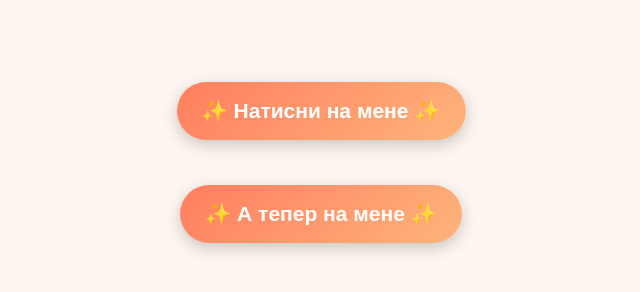
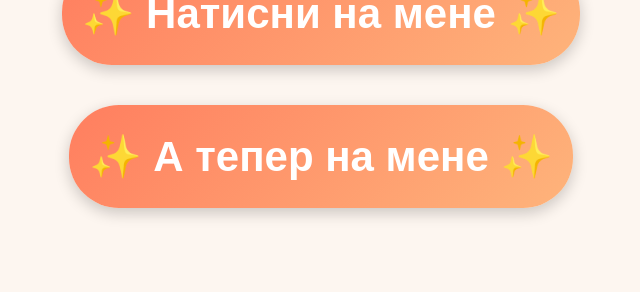
Before and after one commit to Karina2023h/foto, a plain HTML site: page index.html in a window 1280 px wide. Shown: the whole page, without its empty margins (319-959 px from the left). Drawn offline with Linux system fonts and the light colour scheme.

Commit message:
dxfcgvhb

```diff
--- a/index.html
+++ b/index.html
@@ -13,7 +13,7 @@
       flex-direction: column;
       align-items: center;
       justify-content: center;
-      height: 100vh;
+      height: 110vh;
       overflow: hidden;
     }
 
@@ -23,12 +23,13 @@
     }
 
     button {
-      margin-top: 45px;
-      padding: 17px 25px;
-      font-size: 21px;
+      margin-top: 25px;
+      margin-bottom: 15px;
+      padding: 27px 20px;
+      font-size: 42px;
       background: linear-gradient(135deg, #ff7e5f, #feb47b);
       border: none;
-      border-radius: 30px;
+      border-radius: 50px;
       color: white;
       font-weight: bold;
       cursor: pointer;
@@ -67,7 +68,7 @@
 <body>
   <button>✨ Натисни на мене ✨</button>
   <button onclick="startDrawing()">✨ А тепер на мене ✨</button>
-  <canvas id="canvas" width="500" height="500"></canvas>
+  <canvas id="canvas" width="700" height="700"></canvas>
   <div id="particles"></div>
 
   <!-- 🎵 Аудіо -->
```
